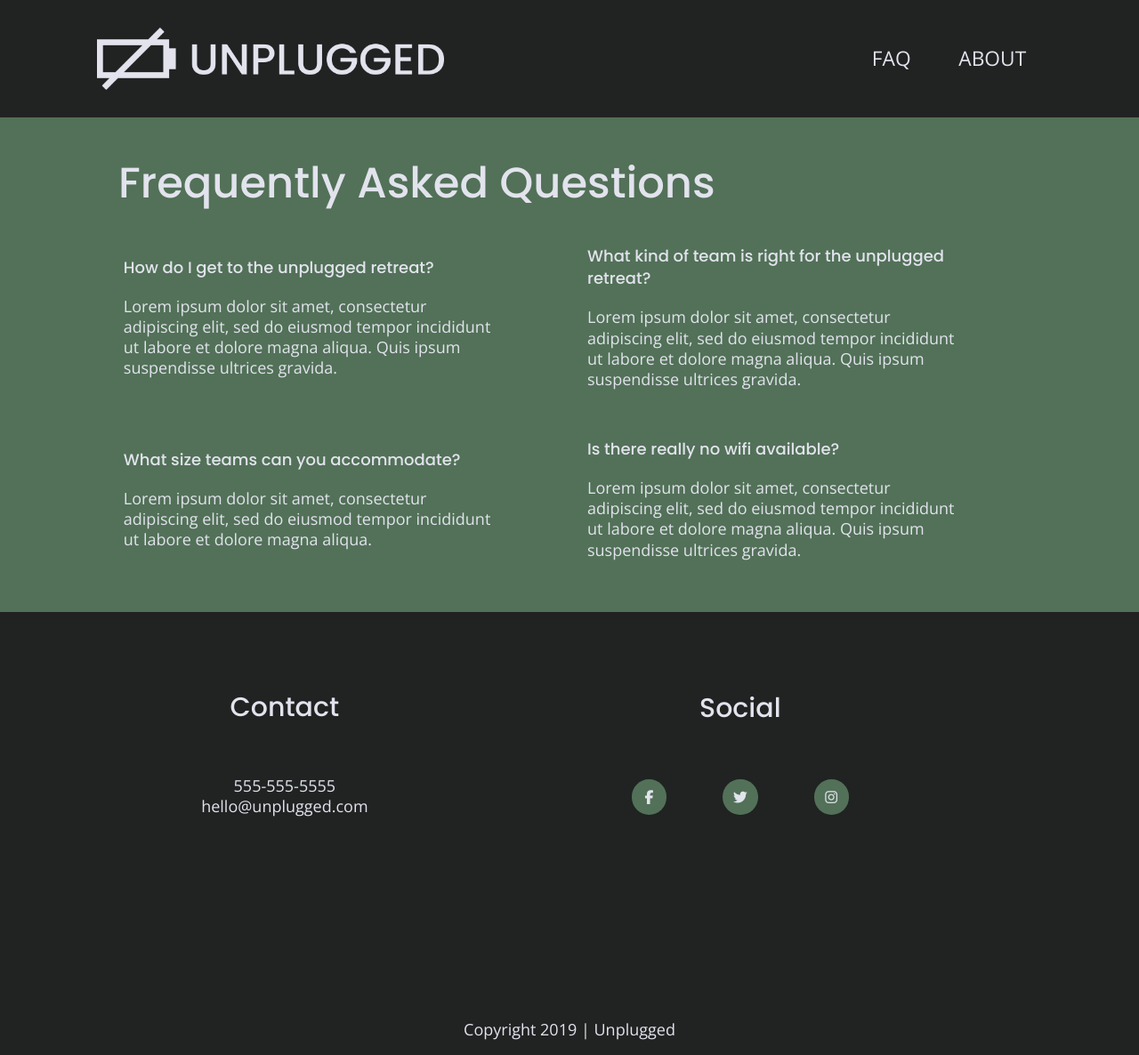
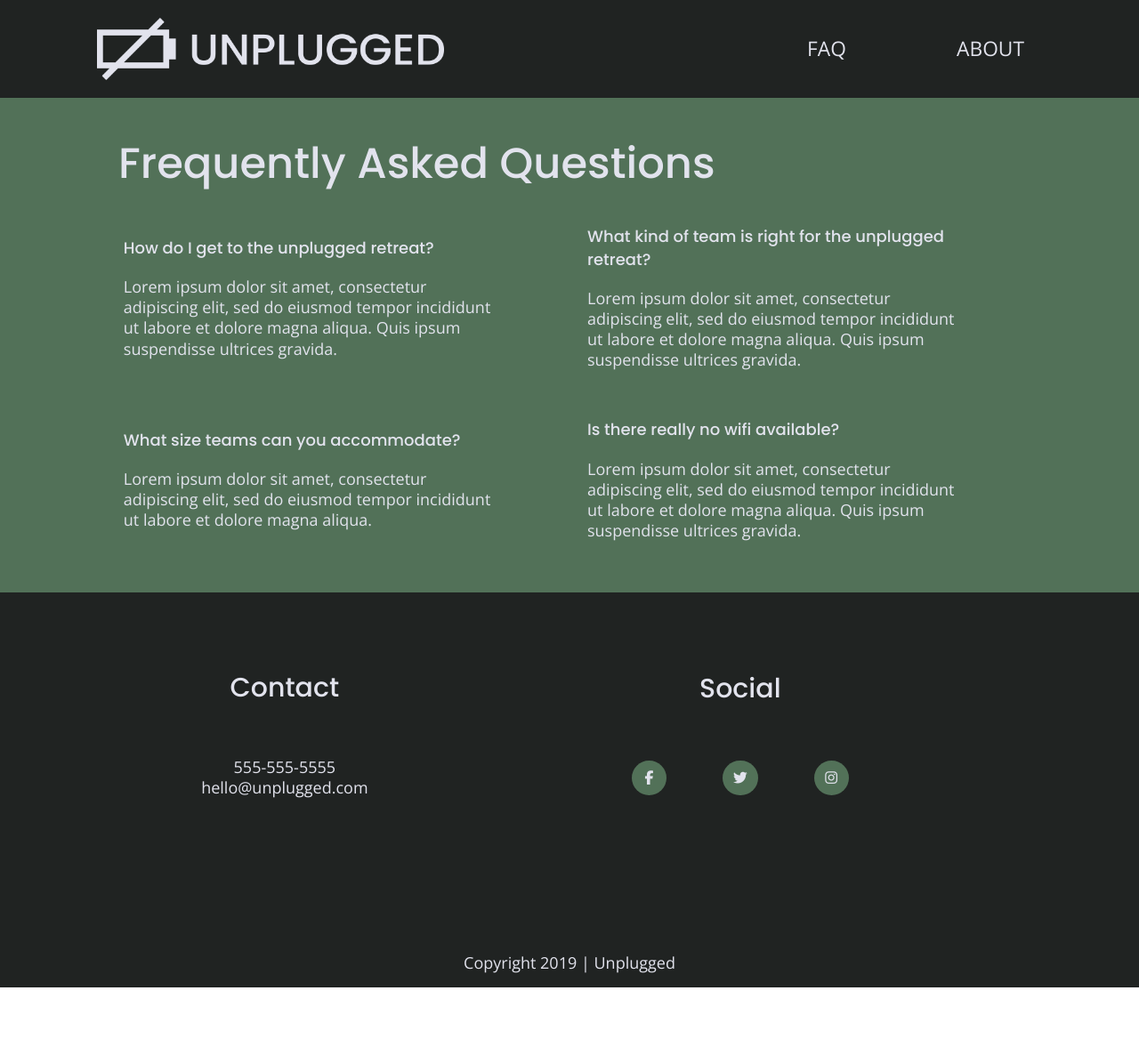
Before and after one commit to sfemikey/unplugged-retreat, a website: page faq/index.html in a window 1280 px wide. Shown: the whole page at 89% size. After the commit the page ends 1110 px from the top, so only its background shows below. Drawn offline with nearby package versions, Linux system fonts and the light colour scheme; files whose address does not match are found by name.

Commit message:
Test on Multiple Screen

```diff
--- a/css/main.css
+++ b/css/main.css
@@ -171,7 +171,7 @@ header nav {
 }
 
 header nav ul {
-  width: 40%;
+  width: 45%;
   justify-content: space-between;
   text-transform: uppercase;
   flex-flow: row;
@@ -226,6 +226,7 @@ main .hero-area {
 }
 
 .content-wrapper h1 {
+    font-family: 'Poppins', sans-serif;
     font-size: 2.25em;
     line-height: 1.25em;
     width: 85%;
@@ -666,8 +667,7 @@ footer .contact p {
   }
 
   header nav ul {
-    justify-content: space-between;
-    padding-left: 15%;
+    width:50%;
   }
 
   .header-divider {
@@ -877,6 +877,13 @@ footer .contact p {
     width: 30%;
   }
 
+  .copyright p {
+    justify-content: center;
+    align-items: center;
+    display: flex;
+    padding-top:0;
+  }
+
 /****ABOUT PAGE*****/
   .mission-content {
     display:flex;
@@ -1011,9 +1018,8 @@ footer .contact p {
   }
 
   header nav ul {
-    justify-content: space-around;
-    margin: 30px 100px;
-    padding-left: 30%;
+    width:40%;
+    padding-left: 6em;
   }
 
   header nav ul li {
@@ -1366,3 +1372,4 @@ footer .contact p {
   h3 {
     page-break-after: avoid;
   }
+}
```
